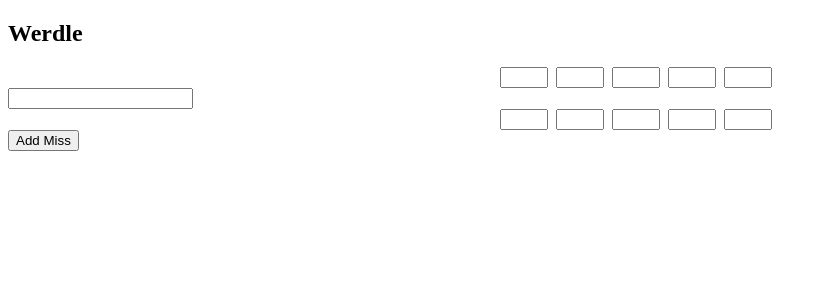
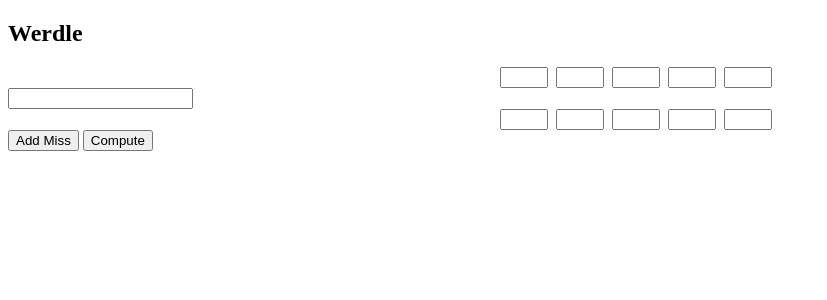
Before and after one commit to ringmaster/werdle, a Svelte app: page / in a window 1280 px wide. Shown: the top 300 px of the page, without its empty margins (0-827 px from the left). Built offline with nearby package versions, Linux system fonts and the light colour scheme.

Commit message:
Add compute button

```diff
--- a/src/App.svelte
+++ b/src/App.svelte
@@ -69,6 +69,7 @@
 <div class="col-3"></div>
 <div class="col-5">
 <button on:click={()=>guesses = [...guesses, '.....']}>Add Miss</button>
+<button on:click={dofilter}>Compute</button>
 </div>
 <div class="col-3"></div>
 </div>
```
